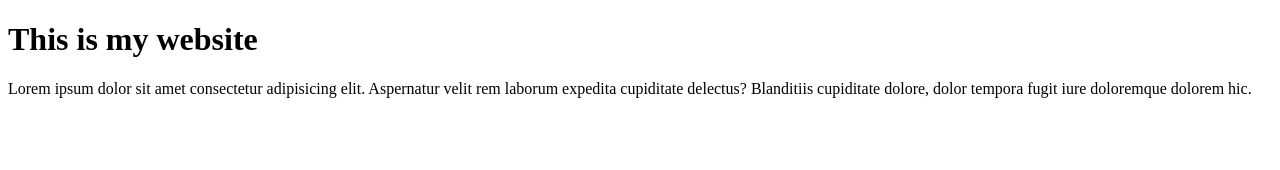
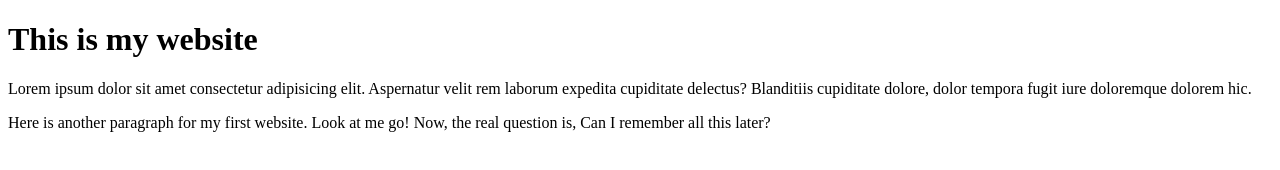
Before and after one commit to smeslava/firstsitehooray, a plain HTML site: page index.html in a window 1280 px wide. Drawn offline with Linux system fonts and the light colour scheme.

Commit message:
added a new paragraph

```diff
--- a/index.html
+++ b/index.html
@@ -9,5 +9,6 @@
     <h1>This is my website</h1>
 
         <p>Lorem ipsum dolor sit amet consectetur adipisicing elit. Aspernatur velit rem laborum expedita cupiditate delectus? Blanditiis cupiditate dolore, dolor tempora fugit iure doloremque dolorem hic.</p>
+        <p>Here is another paragraph for my first website.  Look at me go! Now, the real question is, Can I remember all this later?</p>
 </body>
 </html>
```
